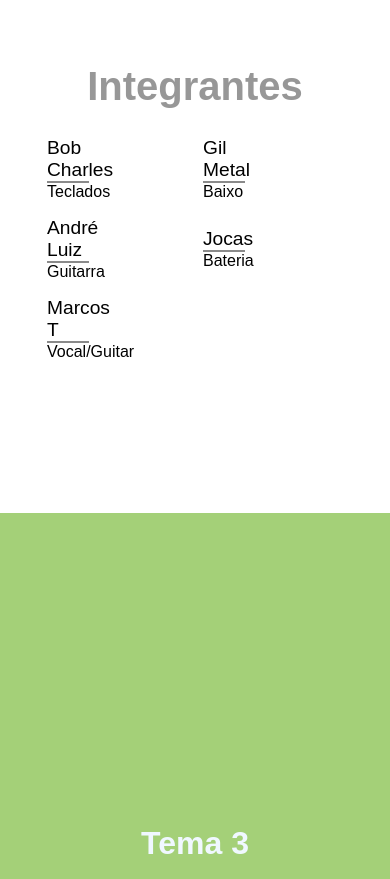
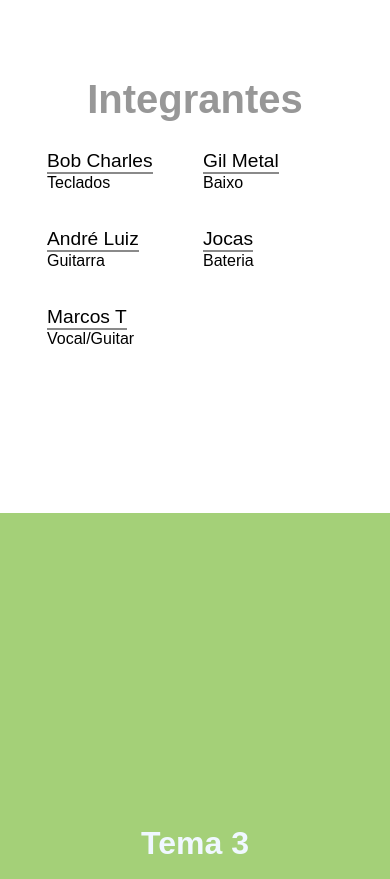
Before and after one commit to Marcostrp/freebird-site, a plain HTML site: page index.html in a window 390 px wide. Shown: the part 1800-2679 px from the top of the page. Drawn offline with Linux system fonts and the light colour scheme; files whose address does not match are found by name.

Commit message:
Fix mobile version

```diff
--- a/main.css
+++ b/main.css
@@ -363,7 +363,7 @@ a {
         position: absolute;
         width: 80%;
         height: 240px;
-        top: 1280px;
+        top: 1190px;
         z-index: 22;
     }
 
@@ -413,6 +413,7 @@ a {
         align-items: center;
         width: 80vw;
         height: auto;
+        row-gap: 20px;
     }
 
     .instrumental {
@@ -423,8 +424,8 @@ a {
     }
 
     .individual {
+        justify-content: center;
         align-items: center;
-        width: 30%;
         font-size: 1.2rem;
         height: auto;
     }
```
